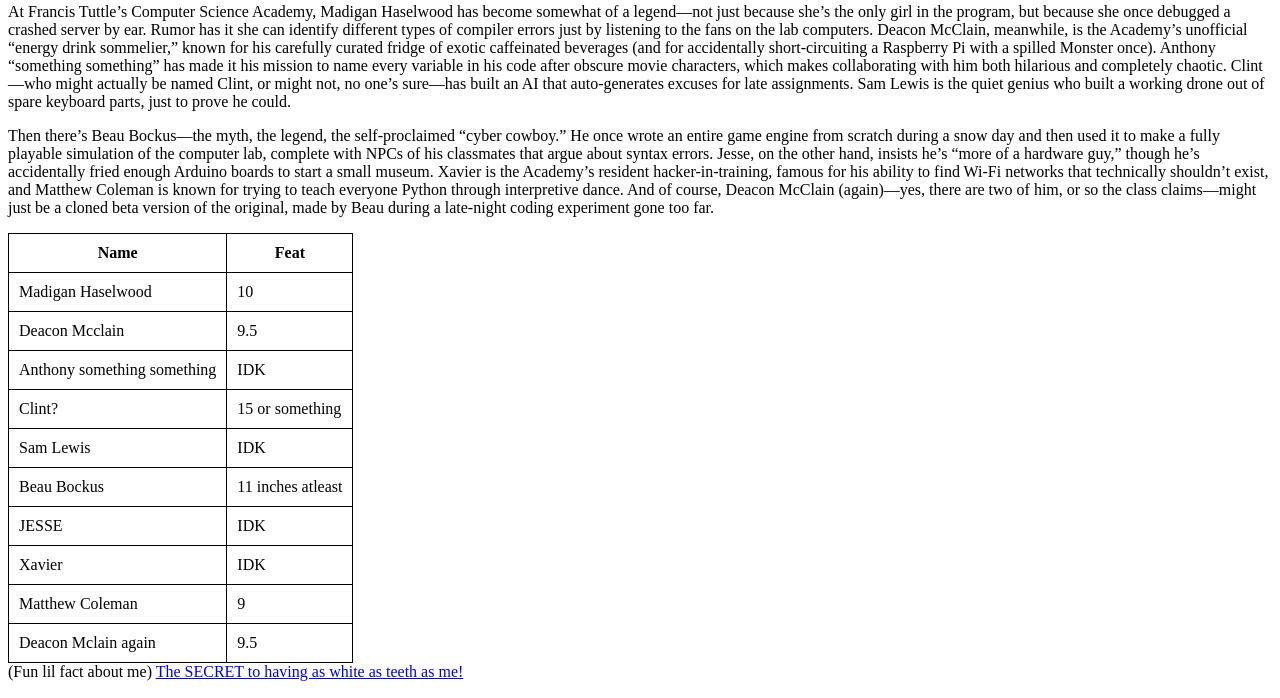
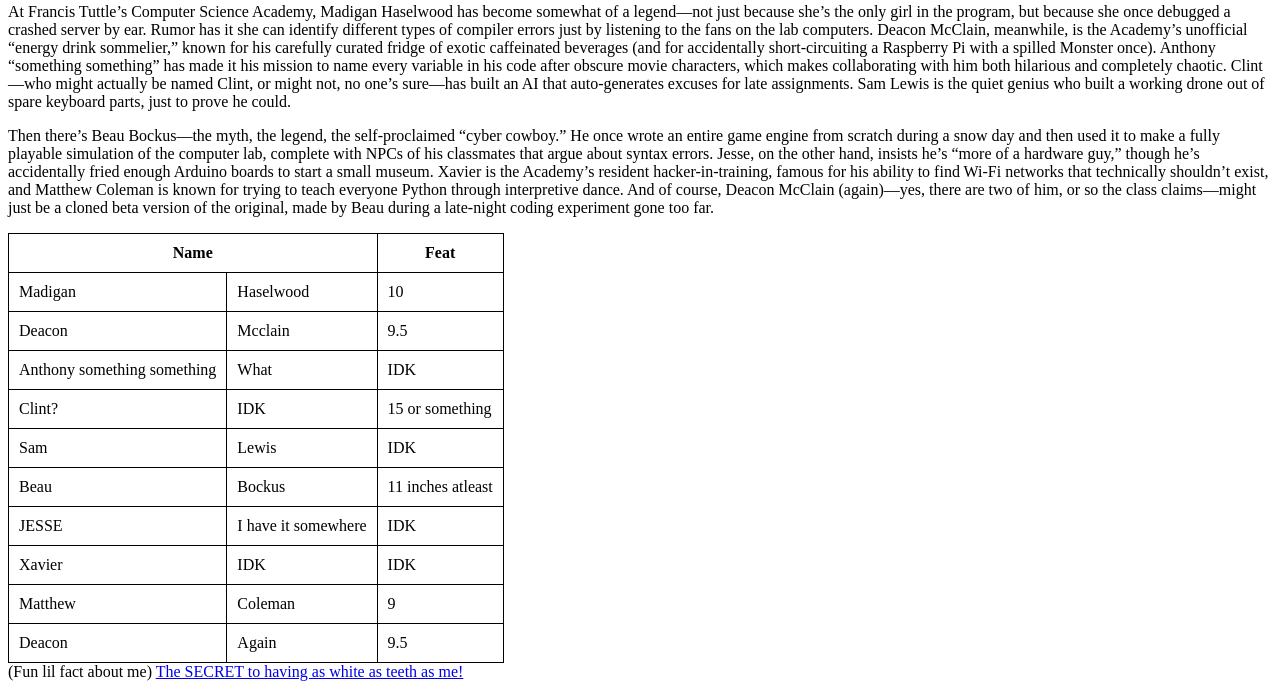
Before and after one commit to RogueKnight096/html_1, a plain HTML site: page index.html in a window 1280 px wide. Shown: the part 360-1058 px from the top of the page. Drawn offline with Linux system fonts and the light colour scheme.

Commit message:
Added Column Span
Made First and Last name in different col

```diff
--- a/index.html
+++ b/index.html
@@ -40,48 +40,58 @@
   </style>
   <table>
       <tr>
-        <th>Name</th>
+        <th colspan="2">Name</th>
         <th>Feat</th>
       </tr>
   <tbody>
     <tr>
-      <td>Madigan Haselwood</td>
+      <td>Madigan</td>
+      <td>Haselwood</td>
       <td>10</td>
     </tr>
     <tr>
-      <td>Deacon Mcclain</td>
+      <td>Deacon</td>
+      <td>Mcclain</td>
       <td>9.5</td>
     </tr>
     <tr>
       <td>Anthony something something</td>
+      <td>What</td>
       <td>IDK</td>
     </tr>
     <tr>
       <td>Clint?</td>
+      <td>IDK</td>
       <td>15 or something</td>
     </tr>
     <tr>
-      <td>Sam Lewis</td>
+      <td>Sam</td>
+      <td>Lewis</td>
       <td>IDK</td>
     </tr>
     <tr>
-      <td>Beau Bockus</td>
+      <td>Beau</td>
+      <td>Bockus</td>
       <td>11 inches atleast</td>
     </tr>
     <tr>
       <td>JESSE</td>
+      <td>I have it somewhere</td>
       <td>IDK</td>
     </tr>
     <tr>
       <td>Xavier</td>
       <td>IDK</td>
+      <td>IDK</td>
     </tr>
     <tr>
-      <td>Matthew Coleman</td>
+      <td>Matthew</td>
+      <td>Coleman</td>
       <td>9</td>
     </tr>
     <tr>
-      <td>Deacon Mclain again</td>
+      <td>Deacon</td>
+      <td>Again</td>
       <td>9.5</td>
     </tr>
   </tbody>
```
